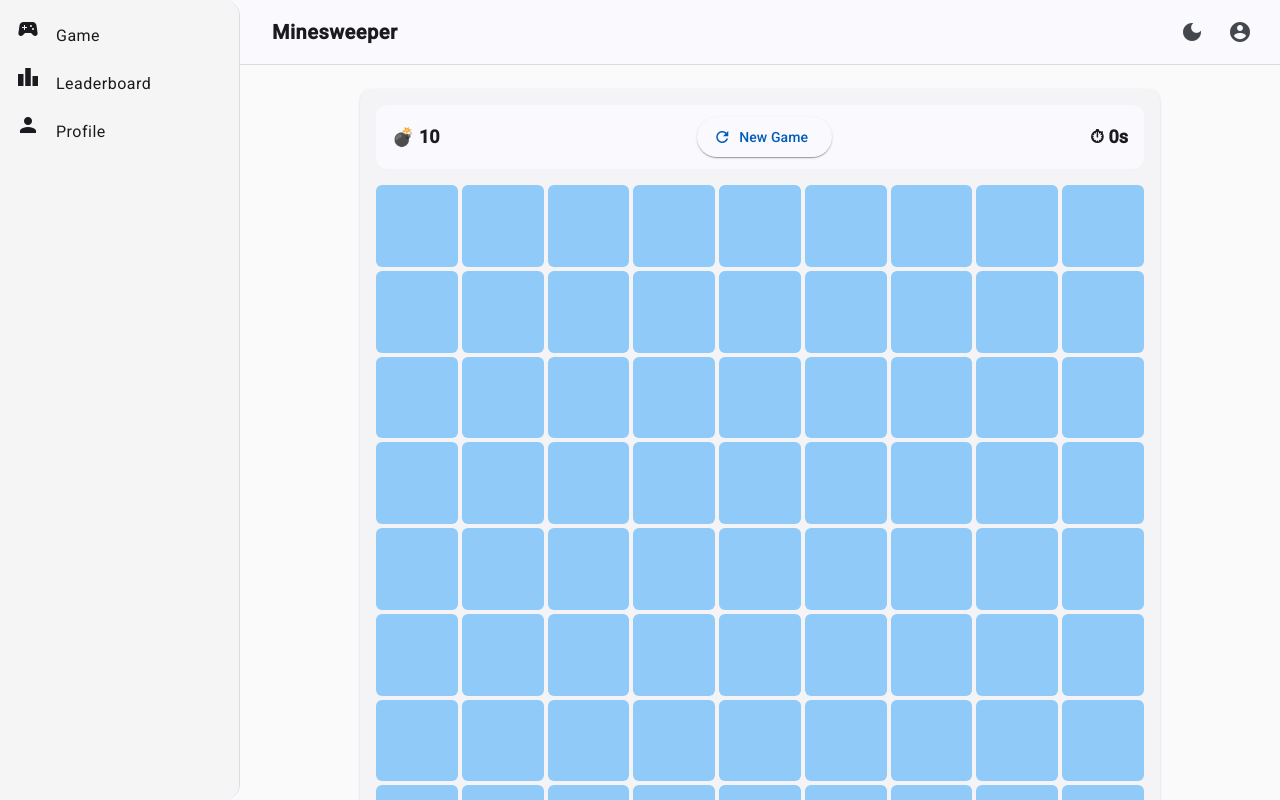
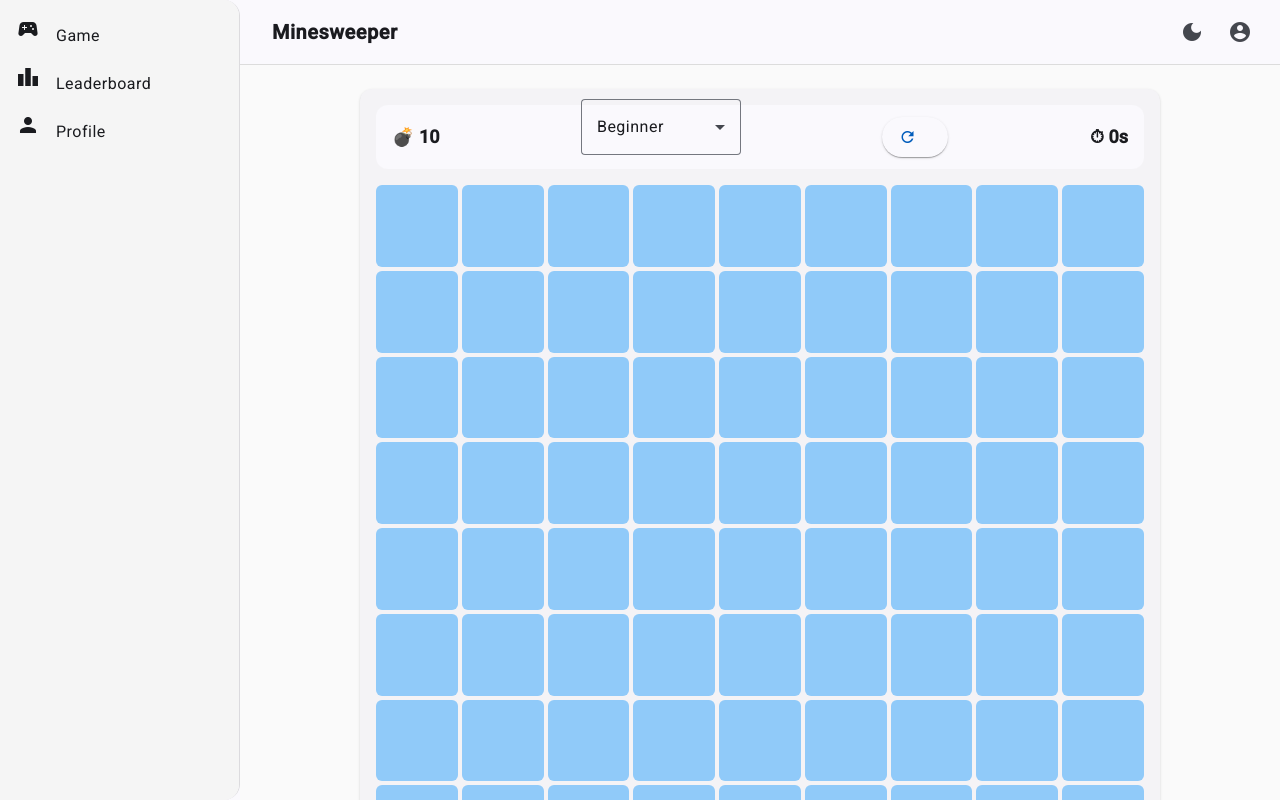
Before and after one commit to mongeki/minesweeper, an Angular app: page /game in a window 1280 px wide. Built offline with nearby package versions, Linux system fonts and the light colour scheme.

Commit message:
add dificulty

```diff
--- /dev/null
+++ b/src/app/domain/enums/difficulty.enum.ts
@@ -0,0 +1,5 @@
+export enum Difficulty {
+  Beginner = 'beginner',
+  Intermediate = 'intermediate',
+  Expert = 'expert',
+}
--- /dev/null
+++ b/src/app/domain/utils/difficulty.config.ts
@@ -0,0 +1,23 @@
+import { Difficulty } from '../enums/difficulty.enum';
+import { DifficultyConfig } from '../models/difficulty-config.model';
+
+export const DIFFICULTY_CONFIG: Record<Difficulty, DifficultyConfig> = {
+  [Difficulty.Beginner]: {
+    difficulty: Difficulty.Beginner,
+    rows: 9,
+    cols: 9,
+    mines: 10,
+  },
+  [Difficulty.Intermediate]: {
+    difficulty: Difficulty.Intermediate,
+    rows: 16,
+    cols: 16,
+    mines: 40,
+  },
+  [Difficulty.Expert]: {
+    difficulty: Difficulty.Expert,
+    rows: 16,
+    cols: 30,
+    mines: 99,
+  },
+};
--- a/src/app/features/game/components/game-toolbar/game-toolbar.html
+++ b/src/app/features/game/components/game-toolbar/game-toolbar.html
@@ -1,9 +1,16 @@
 <mat-toolbar class="game-toolbar">
   <div class="counter">💣 {{ game.minesLeft() }}</div>
 
+  <mat-form-field appearance="outline" class="difficulty-select">
+    <mat-select [value]="game.difficulty()" (valueChange)="game.setDifficulty($event)">
+      <mat-option [value]="Difficulty.Beginner">Beginner</mat-option>
+      <mat-option [value]="Difficulty.Intermediate">Intermediate</mat-option>
+      <mat-option [value]="Difficulty.Expert">Expert</mat-option>
+    </mat-select>
+  </mat-form-field>
+
   <button mat-raised-button color="primary" (click)="game.newGame()">
     <mat-icon>refresh</mat-icon>
-    New Game
   </button>
 
   <div class="counter">⏱ {{ game.time() }}s</div>
--- a/src/app/features/game/components/game-toolbar/game-toolbar.scss
+++ b/src/app/features/game/components/game-toolbar/game-toolbar.scss
@@ -1,7 +1,12 @@
 .game-toolbar {
   display: flex;
   justify-content: space-between;
+  gap: 12px;
   border-radius: 12px;
+}
+
+.difficulty-select {
+  width: 160px;
 }
 
 .counter {
--- a/src/app/features/game/components/game-toolbar/game-toolbar.ts
+++ b/src/app/features/game/components/game-toolbar/game-toolbar.ts
@@ -3,14 +3,18 @@ import { MatButtonModule } from '@angular/material/button';
 import { MatIconModule } from '@angular/material/icon';
 import { MatToolbarModule } from '@angular/material/toolbar';
 import { GameService } from '../../services/game';
+import { MatSelectModule } from '@angular/material/select';
+import { MatFormFieldModule } from '@angular/material/form-field';
+import { Difficulty } from '../../../../domain/enums/difficulty.enum';
 
 @Component({
   selector: 'app-game-toolbar',
-  imports: [MatToolbarModule, MatButtonModule, MatIconModule],
+  imports: [MatToolbarModule, MatButtonModule, MatIconModule, MatSelectModule, MatFormFieldModule],
   templateUrl: './game-toolbar.html',
   styleUrl: './game-toolbar.scss',
 })
 export class GameToolbar {
+  Difficulty = Difficulty;
   minesLeft = 10;
   time = 0;
   constructor(public game: GameService) {}
--- a/src/app/features/game/services/game.ts
+++ b/src/app/features/game/services/game.ts
@@ -2,23 +2,24 @@ import { Injectable, signal, computed, effect } from '@angular/core';
 import { GameEngine } from '../../../domain/utils/game-engine';
 import { GameState } from '../../../domain/models/game-state.model';
 import { GameStatus } from '../../../domain/enums/game-status.enum';
+import { Difficulty } from '../../../domain/enums/difficulty.enum';
+import { DIFFICULTY_CONFIG } from '../../../domain/utils/difficulty.config';
 
 @Injectable({
   providedIn: 'root',
 })
 export class GameService {
-  private initialRows = 9;
-  private initialCols = 9;
-  private initialMines = 10;
-
-  private _state = signal<GameState>(
-    GameEngine.createGame(this.initialRows, this.initialCols, this.initialMines),
-  );
+  difficulty = signal<Difficulty>(Difficulty.Beginner);
+  private _state = signal<GameState>(this.createInitialGame());
 
   state = this._state.asReadonly();
   status = computed(() => this._state().status);
 
-  // 🔥 ТАЙМЕР
+  private createInitialGame(): GameState {
+    const config = DIFFICULTY_CONFIG[this.difficulty()];
+    return GameEngine.createGame(config.rows, config.cols, config.mines);
+  }
+
   private _time = signal(0);
   time = this._time.asReadonly();
 
@@ -48,7 +49,13 @@ export class GameService {
     this.stopTimer();
     this._time.set(0);
 
-    this._state.set(GameEngine.createGame(this.initialRows, this.initialCols, this.initialMines));
+    const config = DIFFICULTY_CONFIG[this.difficulty()];
+    this._state.set(GameEngine.createGame(config.rows, config.cols, config.mines));
+  }
+
+  setDifficulty(difficulty: Difficulty) {
+    this.difficulty.set(difficulty);
+    this.newGame();
   }
 
   open(row: number, col: number) {
@@ -60,10 +67,6 @@ export class GameService {
     const updated = GameEngine.toggleFlag(this._state(), row, col);
     this._state.set({ ...updated });
   }
-
-  // -----------------------
-  // TIMER METHODS
-  // -----------------------
 
   private startTimer() {
     this.intervalId = setInterval(() => {
```
Also changed, not shown: src/app/domain/models/difficulty-config.model.ts (added, +8 -0 lines).
